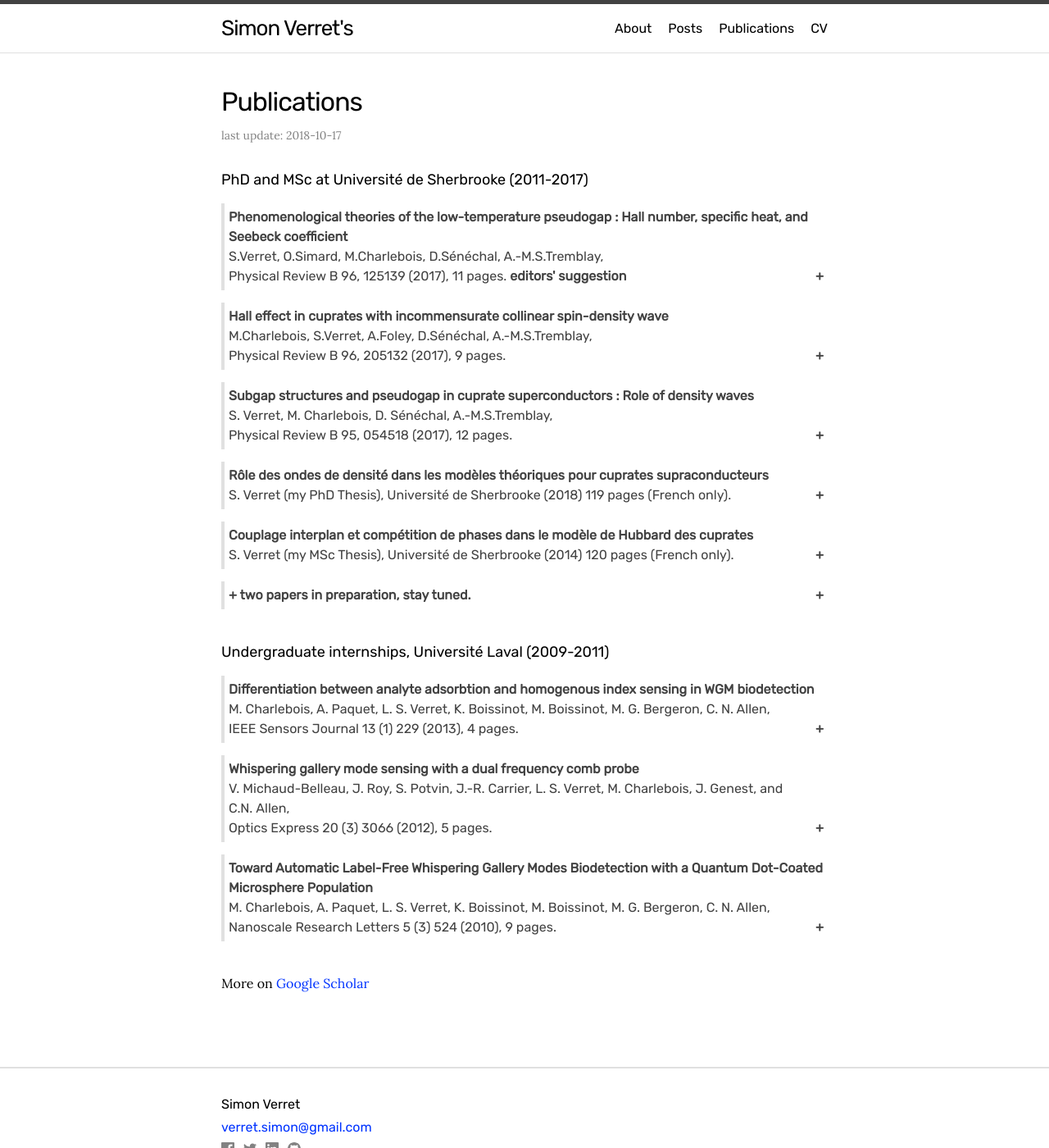
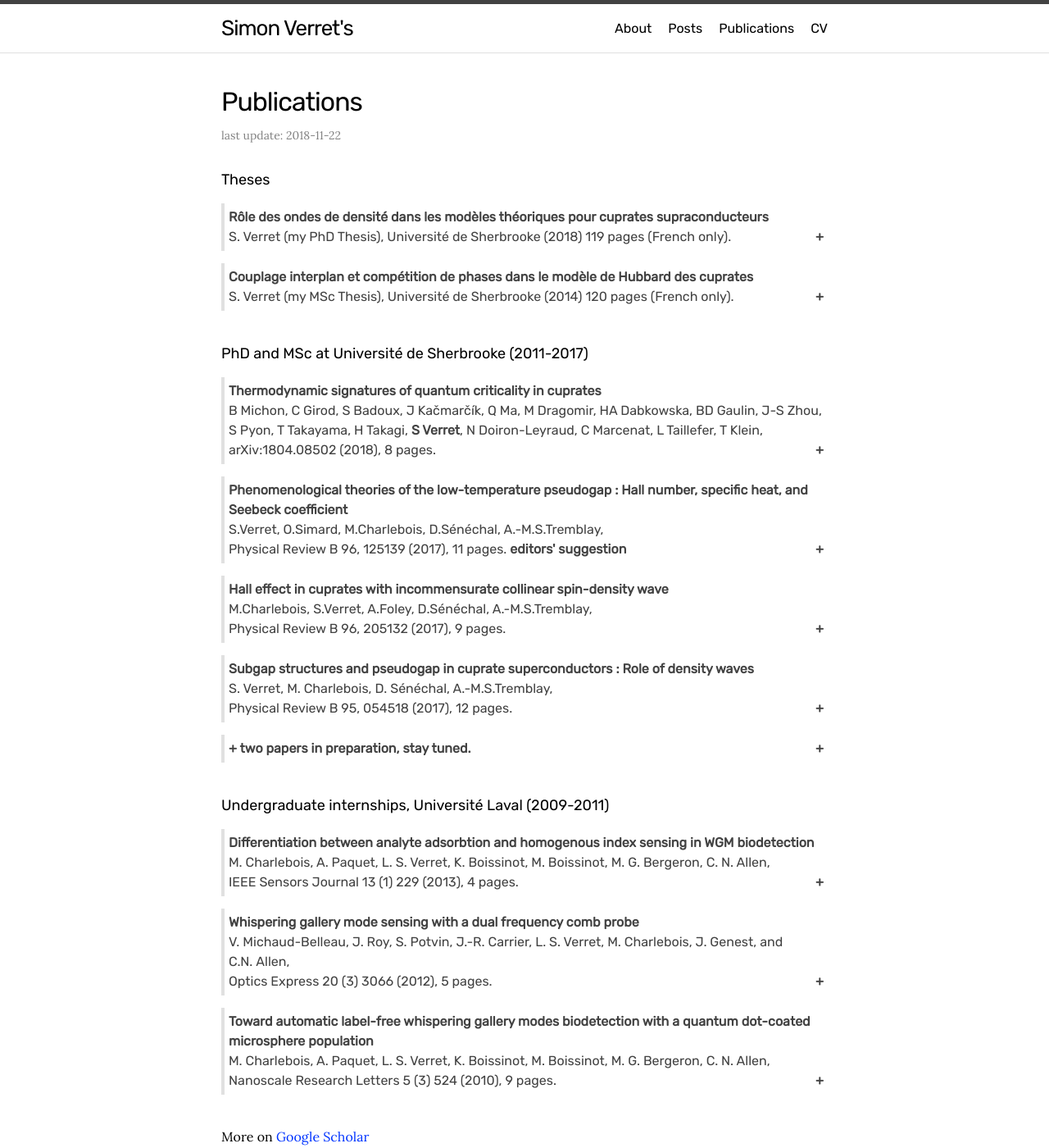
Before and after one commit to simonverret/simonverret.github.io, a Jekyll site: the page built from publications.md, in a window 1280 px wide and 1400 px high. Shown: the whole window at 82% size. Built offline with Jekyll 4.4.1, drawn with Linux system fonts in a browser that asks for light colours; some web fonts are replaced; some of the changed text lies outside the part shown.

```diff
--- a/publications.md
+++ b/publications.md
@@ -2,13 +2,57 @@
 layout: page
 title: Publications
 permalink: /publications/
-updated: 2018-10-17
+updated: 2018-11-22
 order: 4
 ---
 
 <body>
 
+
+<h4>Theses</h4>
+
+<button class="collapsible">
+<b>Rôle des ondes de densité dans les modèles théoriques pour cuprates supraconducteurs</b><br>
+S. Verret (my PhD Thesis), Université de Sherbrooke (2018) 119 pages (French only).
+</button>
+<div class="content">
+<p class="cp">
+  <a href="https://savoirs.usherbrooke.ca/handle/11143/12097">Savoir UdeS</a>
+  | <a href="https://www.physique.usherbrooke.ca/pages/en/node/8504">Département de physique UdeS</a>
+  | <a href= "https://youtu.be/yXtxbGZ8XJc?t=929"> Thesis defense on Youtube </a>
+</p>
+</div>
+<p></p>
+
+<button class="collapsible">
+<b>Couplage interplan et compétition de phases dans le modèle de Hubbard des cuprates</b><br>
+S. Verret (my MSc Thesis), Université de Sherbrooke (2014) 120 pages (French only).
+</button>
+<div class="content">
+<p class="cp">
+  <a href="https://savoirs.usherbrooke.ca/handle/11143/79">Savoir UdeS</a>
+  | <a href="https://www.physique.usherbrooke.ca/pages/en/node/7495">Département de physique UdeS</a>
+</p>
+</div>
+<p></p>
+
+<br>
+
 <h4>PhD and MSc at Université de Sherbrooke (2011-2017)</h4>
+
+<button class="collapsible">
+<b>Thermodynamic signatures of quantum criticality in cuprates</b><br>
+B Michon, C Girod, S Badoux, J Kačmarčík, Q Ma, M Dragomir, HA Dabkowska, BD Gaulin, J-S Zhou, S Pyon, T Takayama, H Takagi, <b>S Verret</b>, N Doiron-Leyraud, C Marcenat, L Taillefer, T Klein,<br>
+arXiv:1804.08502 (2018), 8 pages.
+</button>
+<div class="content">
+<p class="cp">
+  <a href="https://arxiv.org/abs/1804.08502">ArXiv</a>
+  | This paper presents groundbeaking experiments for the specific heat in cuprates. I contributed theoretical calculations that show these experiments cannot be explained with the van Hove singularity expected in this system because of three dimensional considerations.
+</p>
+</div>
+<p></p>
+
 
 <button class="collapsible">
 <b>Phenomenological theories of the low-temperature pseudogap : Hall number, specific heat, and Seebeck coefficient</b><br>
@@ -53,30 +97,6 @@ Physical Review B 95, 054518 (2017), 12 pages.
 </div>
 <p></p>
 
-<button class="collapsible">
-<b>Rôle des ondes de densité dans les modèles théoriques pour cuprates supraconducteurs</b><br>
-S. Verret (my PhD Thesis), Université de Sherbrooke (2018) 119 pages (French only).
-</button>
-<div class="content">
-<p class="cp">
-  <a href="https://savoirs.usherbrooke.ca/handle/11143/12097">Savoir UdeS</a>
-  | <a href="https://www.physique.usherbrooke.ca/pages/en/node/8504">Département de physique UdeS</a>
-  | <a href= "https://youtu.be/yXtxbGZ8XJc?t=929"> Thesis defense on Youtube </a>
-</p>
-</div>
-<p></p>
-
-<button class="collapsible">
-<b>Couplage interplan et compétition de phases dans le modèle de Hubbard des cuprates</b><br>
-S. Verret (my MSc Thesis), Université de Sherbrooke (2014) 120 pages (French only).
-</button>
-<div class="content">
-<p class="cp">
-  <a href="https://savoirs.usherbrooke.ca/handle/11143/79">Savoir UdeS</a>
-  | <a href="https://www.physique.usherbrooke.ca/pages/en/node/7495">Département de physique UdeS</a>
-</p>
-</div>
-<p></p>
 
 <button class="collapsible">
 <b>+ two papers in preparation, stay tuned.</b>
@@ -118,7 +138,7 @@ Optics Express 20 (3) 3066 (2012), 5 pages.
 <p></p>
 
 <button class="collapsible">
-<b>Toward Automatic Label-Free Whispering Gallery Modes Biodetection with a Quantum Dot-Coated Microsphere Population</b><br>
+<b>Toward automatic label-free whispering gallery modes biodetection with a quantum dot-coated microsphere population</b><br>
 M. Charlebois, A. Paquet, L. S. Verret, K. Boissinot, M. Boissinot, M. G. Bergeron, C. N. Allen,<br>
 Nanoscale Research Letters 5 (3) 524 (2010), 9 pages.
 </button>
@@ -133,3 +153,51 @@ Nanoscale Research Letters 5 (3) 524 (2010), 9 pages.
 <br>
 
 <p>More on <a href="https://scholar.google.ca/citations?hl=en&user=YBaQbjAAAAAJ&view_op=list_works&sortby=pubdate">Google Scholar</a></p>
+
+
+
+<br>
+
+<h1 class="post-title">Selected Talks & Posters</h1>
+
+<h4>PhD and MSc at Université de Sherbrooke (2011-2017)</h4>
+
+
+<button class="collapsible">
+<b>A visual introduction to green's function</b><br>
+S.Verret<br>
+CIFAR's Quantum Material Summer School, Montreal, may 2018 &<br>
+RQEMP Summer School, Sherbrooke, august 2018
+</button>
+<div class="content">
+<p class="cp">
+  See the <a href="../2018/11/15/visual-greens-functions.html">blog post</a> that I made from this talk.
+</p>
+</div>
+<p></p>
+
+<button class="collapsible">
+<b>Phenomenological theories of the low-temperature pseudogap : Hall number, specific heat, and Seebeck coefficient</b><br>
+S.Verret, O.Simard, M.Charlebois, D.Sénéchal, A.-M.S.Tremblay,<br>
+Gordon Research Seminar on superconductivity, New Hamshire, June 2017
+</button>
+<div class="content">
+<p class="cp">
+  Based on the paper of the same name (see above) | <a href="https://arxiv.org/abs/1707.04632">ArXiv</a>
+  | <a href="https://journals.aps.org/prb/abstract/10.1103/PhysRevB.96.125139">Physical Review B</a>
+</p>
+</div>
+<p></p>
+
+<button class="collapsible">
+<b>Density waves cause subgap tructures but no pseudogap in superconducting cuprates (Poster)</b><br>
+S.Verret, M.Charlebois, D.Sénéchal, A.-M.S.Tremblay,<br>
+Engineering Quantum Matter (conference), St-Andrews, Scotland, June 2016
+</button>
+<div class="content">
+<p class="cp">
+  Based on my paper <i>Subgap structures and pseudogap in cuprate superconductors : Role of density waves</i> (see above) | <a href="https://arxiv.org/abs/1707.04632">ArXiv</a>
+  | <a href="https://journals.aps.org/prb/abstract/10.1103/PhysRevB.96.125139">Physical Review B</a>
+</p>
+</div>
+<p></p>
```
Also changed, not shown: resume.md (+37 -20 lines).
